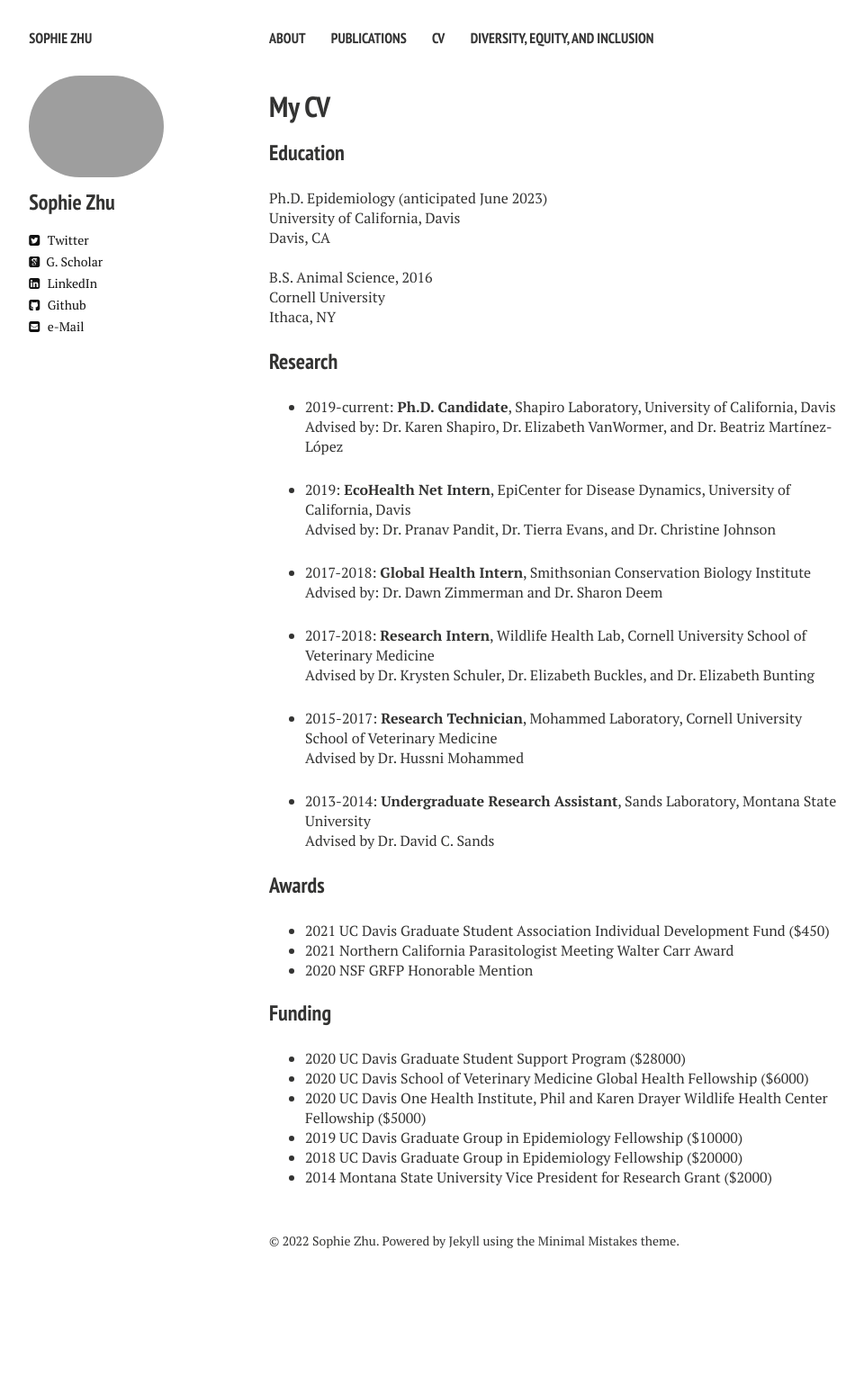
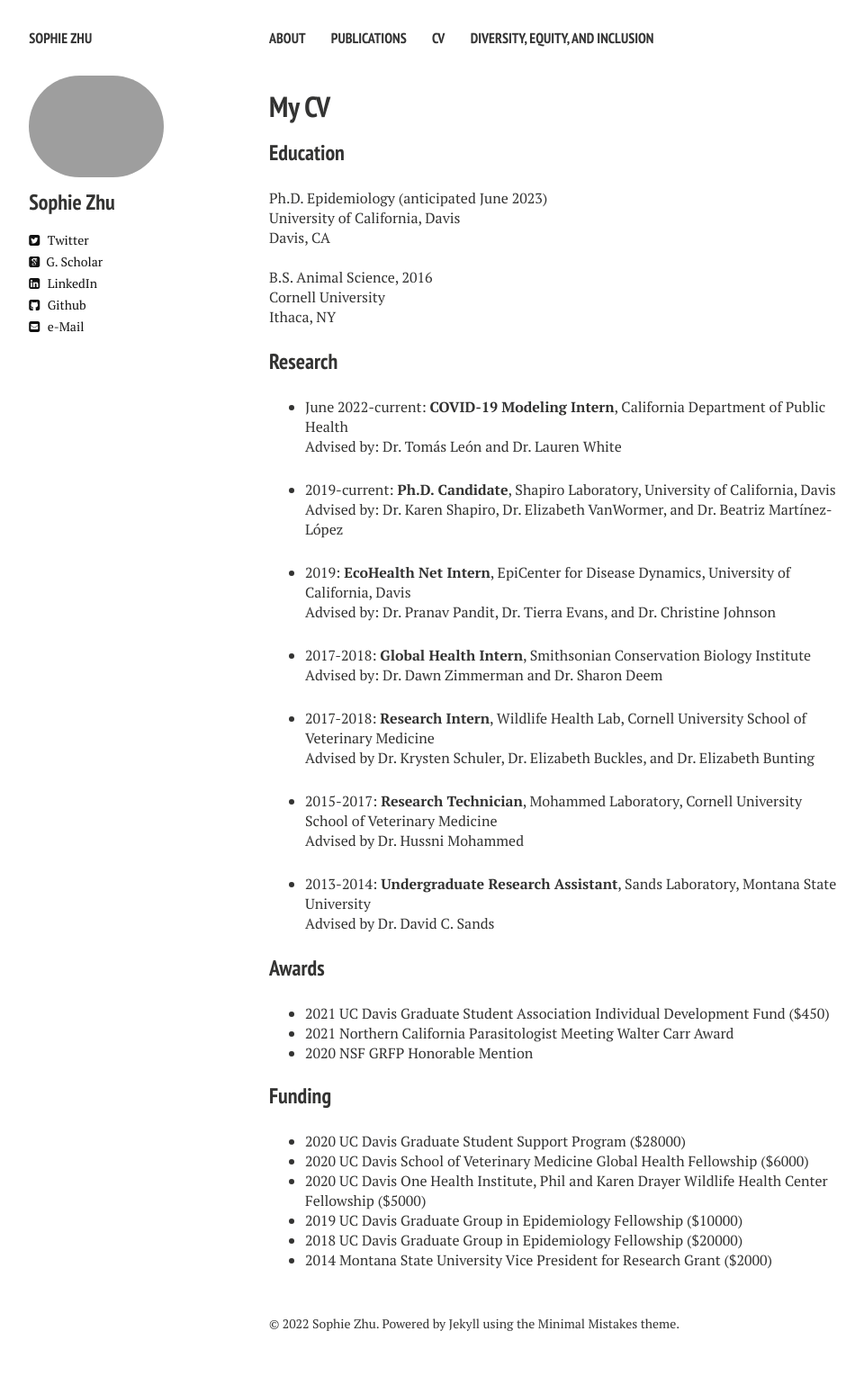
Before and after one commit to sophiemzhu/sophiemzhu.github.io, a Jekyll site: the page built from cv.md, in a window 1280 px wide. Shown: the whole page at 90% size, without its empty margins (21-981 px from the left). Built offline with Jekyll 4.4.1, drawn with Linux system fonts in a browser that asks for light colours; nearby versions of some CDN libraries; before the commit the page ends 1437 px from its top, so only the background shows below that.

Commit message:
Update cv.md

```diff
--- a/cv.md
+++ b/cv.md
@@ -3,7 +3,7 @@ layout: cv
 permalink: /cv/
 title: My CV
 tags: [cv]
-modified: 6-15-2021
+modified: 7-21-2022
 comments: false
 ---
 ### Education
@@ -19,6 +19,9 @@ Cornell University<br>
 Ithaca, NY <br/>
 
 ### Research
+
+* June 2022-current: **COVID-19 Modeling Intern**, California Department of Public Health<br>
+Advised by: Dr. Tomás León and Dr. Lauren White
 
 * 2019-current: **Ph.D. Candidate**, Shapiro Laboratory, University of California, Davis<br>
 Advised by: Dr. Karen Shapiro, Dr. Elizabeth VanWormer, and Dr. Beatriz Martínez-López
```
